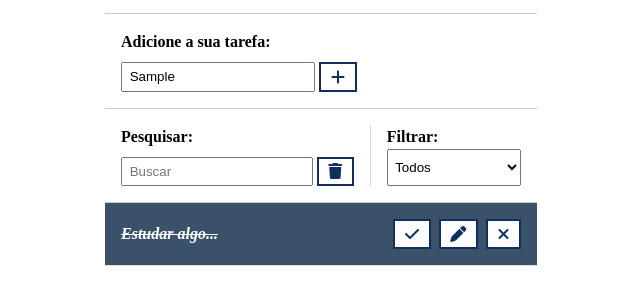
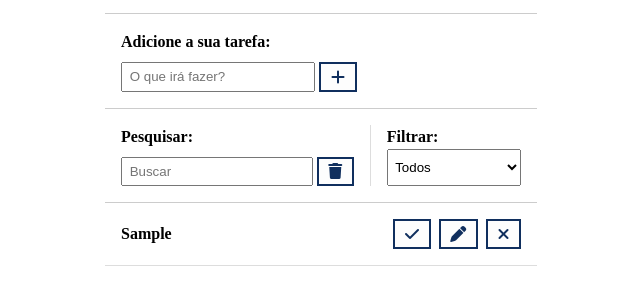
Before and after one commit to ezequielFaustino/crud-todo, a website with bundled scripts: page index.html in a window 1280 px wide. Both pictures are taken after typing "Sample" into the empty fields and a click on the button 656 px from the left and 199 px from the top of the page. Shown: the part 123-428 px from the top of the page, without its empty margins (319-959 px from the left). Built offline with nearby package versions, Linux system fonts and the light colour scheme; some packages are replaced by stand-ins of ours.

Commit message:
finalizado função que finaliza a task

```diff
--- a/index.html
+++ b/index.html
@@ -64,18 +64,7 @@
     </div>
 
     <div data-js="todo-list">
-      <div class="todo done">
-        <h3>Estudar algo...</h3>
-        <button class="finish-todo">
-          <i class="fa-sharp fa-solid fa-check"></i>
-        </button>
-        <button class="edit-todo">
-          <i class="fa-sharp fa-solid fa-pen"></i>
-        </button>
-        <button class="remove-todo">
-          <i class="fa-sharp fa-solid fa-xmark"></i>
-        </button>
-      </div>
+
     </div>
 
   </div>
--- a/public/app.js
+++ b/public/app.js
@@ -1,17 +1,18 @@
 import * as localStorage from './local-storage.js'
 
-const readTasks = localStorage.readTasks()
 const todoForm = document.querySelector('[data-js="todo-form"]')
 const todoInput = document.querySelector('[data-js="todo-input"]')
 const todoList = document.querySelector('[data-js="todo-list"]')
 
-const addTasksIntoDom = tasks => {
+const tasks = localStorage.tasks
+
+const addTasksIntoDom = ({ task }) => {
   const todo = document.createElement('div')
   todo.classList.add('todo')
 
-  const task = document.createElement('h3')
-  task.textContent = `${tasks.task}`
-  todo.appendChild(task)
+  const h3 = document.createElement('h3')
+  h3.textContent = `${task}`
+  todo.appendChild(h3)
 
   const finishBtn = document.createElement('button')
   finishBtn.classList.add('finish-todo')
@@ -37,13 +38,35 @@ const addTasksIntoDom = tasks => {
 const handleFormSubmit = event => {
   event.preventDefault()
 
-  const inputValue = todoInput.value
-  console.log(inputValue);
+  const inputValue = todoInput.value.trim()
+  const inputIsEmpty = inputValue.length
+
+  if(!inputIsEmpty) {
+    alert('vazio')
+    return
+  }
+
+  localStorage.createTask(inputValue)
+  localStorage.updateLocalStorage()
+  init()
+  todoInput.value = ''
+
+}
+
+const doneTodo = event => {
+  const doneBtnWasClicked = event.target.classList.contains('finish-todo')
+  const parentElement = event.target.parentElement
+
+  if(doneBtnWasClicked) {
+    parentElement.classList.toggle('done')
+  }
 }
 
 const init = () => {
-  readTasks.forEach(addTasksIntoDom)
+  todoList.innerHTML = ''
+  tasks.forEach(addTasksIntoDom)
 }
 
 init()
 todoForm.addEventListener('submit', handleFormSubmit)
+todoList.addEventListener('pointerdown', doneTodo)
--- a/public/local-storage.js
+++ b/public/local-storage.js
@@ -1,10 +1,8 @@
-const getLocalStorage = () => JSON.parse(localStorage.getItem('tasks')) ?? []
-const setLocalStorage = tasks => localStorage.setItem('tasks', JSON.stringify(tasks))
+const getLocalStorage = JSON.parse(localStorage.getItem('tasks'))
 
-export const readTasks = () => getLocalStorage()
+export const tasks = localStorage
+  .getItem('tasks') !== null ? getLocalStorage : []
 
-export const createTask = task => {
-  const newTask = getLocalStorage()
-  newTask.push(task)
-  setLocalStorage(newTask)
-}
+export const createTask = taskName => tasks.push({task: taskName})
+
+export const updateLocalStorage = () => localStorage.setItem('tasks', JSON.stringify(tasks))
```
